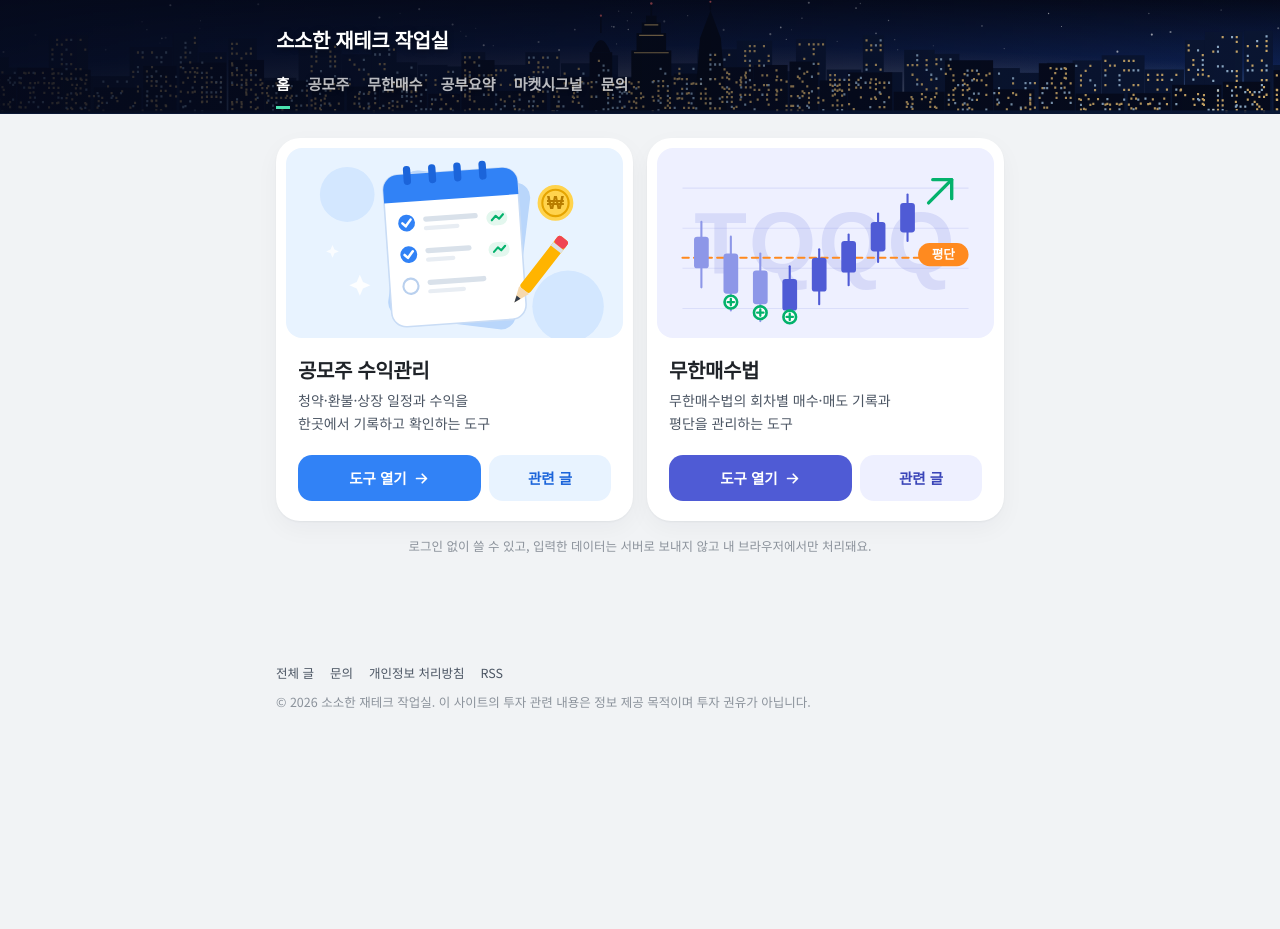
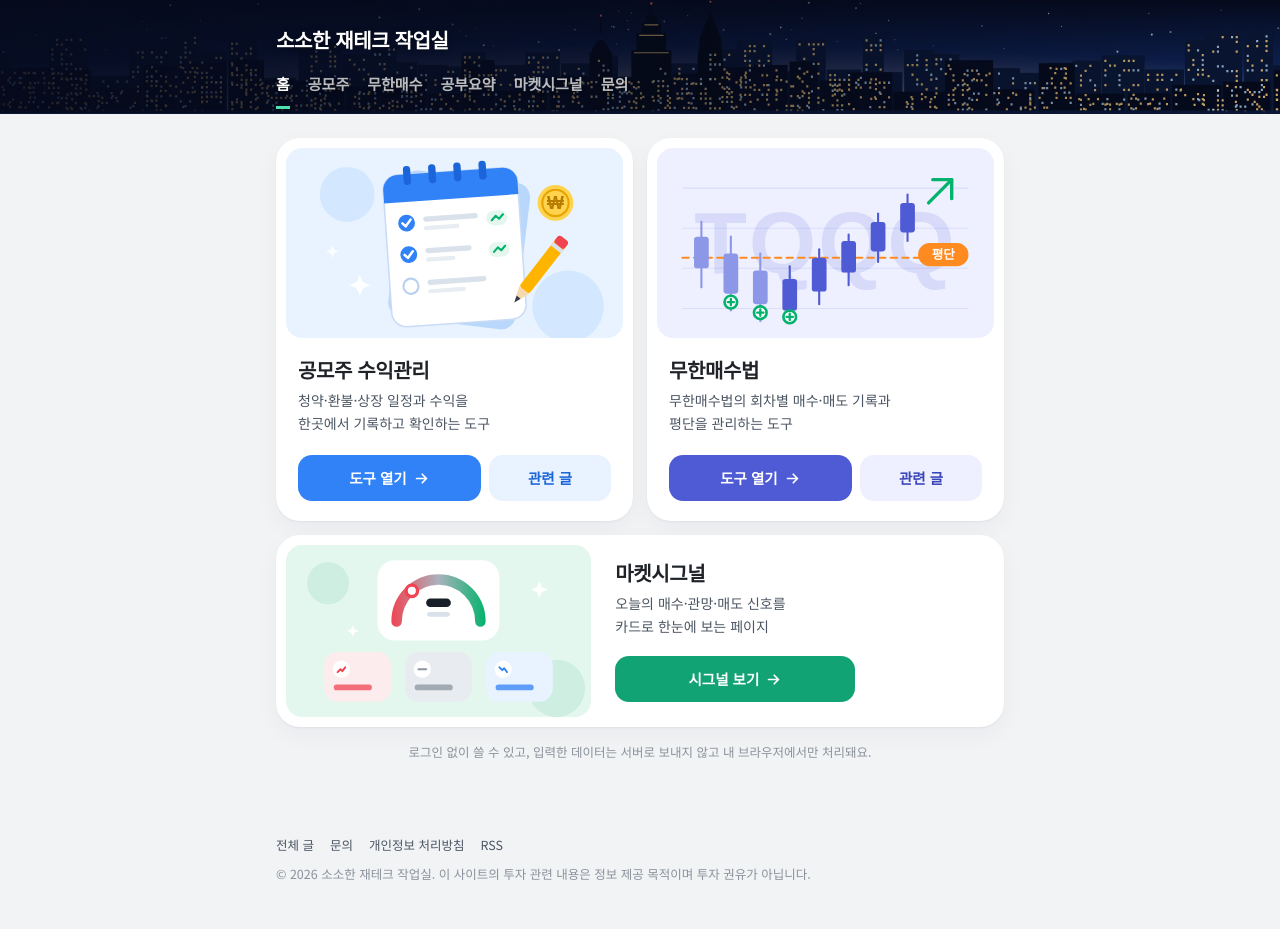
Before and after one commit to mzmzkgu/mzmzkgu.github.io, a Jekyll site: the page built from index.html, in a window 1280 px wide. Built offline with Jekyll 4.4.1, drawn with Linux system fonts in a browser that asks for light colours; before the commit the page ends 900 px from its top, so only the background shows below that.

Commit message:
홈: 마켓시그널 카드 추가 (클릭하면 /market/ 으로 이동) (#53)
Claude-Session: https://claude.ai/code/session_01HnZqqtAcJR4YGqc3LY19aj

Co-authored-by: Claude <noreply@anthropic.com>

```diff
--- a/assets/style.css
+++ b/assets/style.css
@@ -83,6 +83,8 @@ p { margin: 0 0 14px; }
   display: flex; flex-direction: column;
 }
 .hm-infinity { --hm-ac: #4f5bd5; --hm-ac-d: #3a45b8; --hm-tint: #eef0ff; }
+.hm-market { --hm-ac: #12a374; --hm-ac-d: #0d7f5a; --hm-tint: #e3f7ee; }
+.hm-wide { grid-column: 1 / -1; }
 .hm-art {
   background: var(--hm-tint); border-radius: 16px; aspect-ratio: 16 / 9;
   display: flex; align-items: center; justify-content: center; overflow: hidden;
@@ -105,6 +107,13 @@ p { margin: 0 0 14px; }
 .hm-posts:hover { filter: brightness(.96); color: var(--hm-ac-d); text-decoration: none; }
 .hm-open:active, .hm-posts:active { transform: scale(.97); }
 .hm-note { font-size: 12.5px; color: var(--muted); text-align: center; margin: 0 0 8px; line-height: 1.7; }
+@media (min-width: 641px) {
+  .hm-wide { flex-direction: row; align-items: stretch; gap: 8px; padding: 10px 24px 10px 10px; }
+  .hm-wide .hm-art { flex: 0 0 44%; }
+  .hm-wide .hm-body { padding: 8px 6px 8px 16px; justify-content: center; }
+  .hm-wide .hm-desc { flex: 0 1 auto; margin-bottom: 18px; }
+  .hm-wide .hm-actions { max-width: 240px; }
+}
 @media (max-width: 640px) {
   .hm-grid { grid-template-columns: 1fr; gap: 12px; }
 }
--- a/index.html
+++ b/index.html
@@ -29,6 +29,16 @@ description: 소액 재테크를 관리하기 위한 공모주 수익관리, 무
       </div>
     </div>
   </article>
+  <article class="hm-card hm-market hm-wide">
+    <div class="hm-art"><img src="{{ '/assets/images/home/market-signal.svg' | relative_url }}" alt="마켓시그널을 상징하는 게이지와 신호 카드 그림" width="320" height="180"></div>
+    <div class="hm-body">
+      <h2 class="hm-name">마켓시그널</h2>
+      <p class="hm-desc">오늘의 매수·관망·매도 신호를<br>카드로 한눈에 보는 페이지</p>
+      <div class="hm-actions">
+        <a class="hm-open" href="{{ '/market/' | relative_url }}">시그널 보기<svg viewBox="0 0 24 24" aria-hidden="true"><path d="M5 12h14M13 6l6 6-6 6"/></svg></a>
+      </div>
+    </div>
+  </article>
 </div>
 
 <p class="hm-note">로그인 없이 쓸 수 있고, 입력한 데이터는 서버로 보내지 않고 내 브라우저에서만 처리돼요.</p>
```
Also changed, not shown: assets/images/home/market-signal.svg (added).
